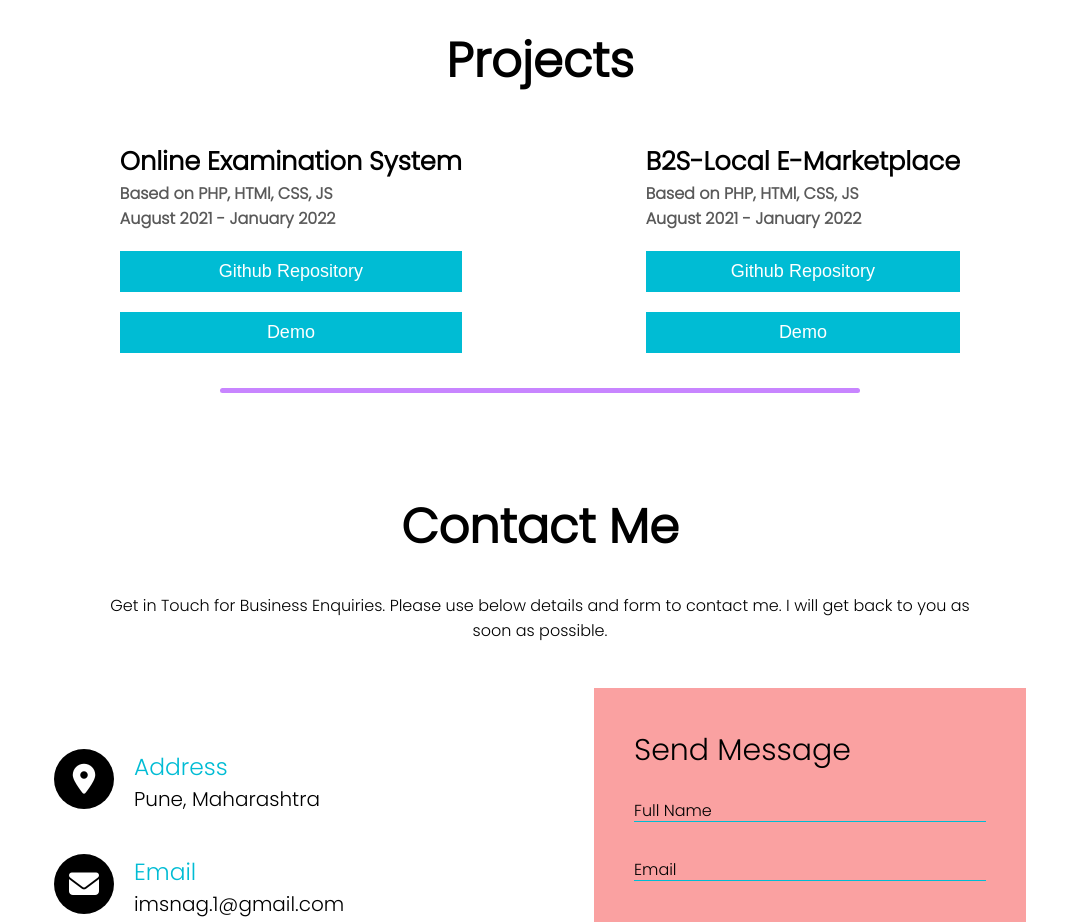
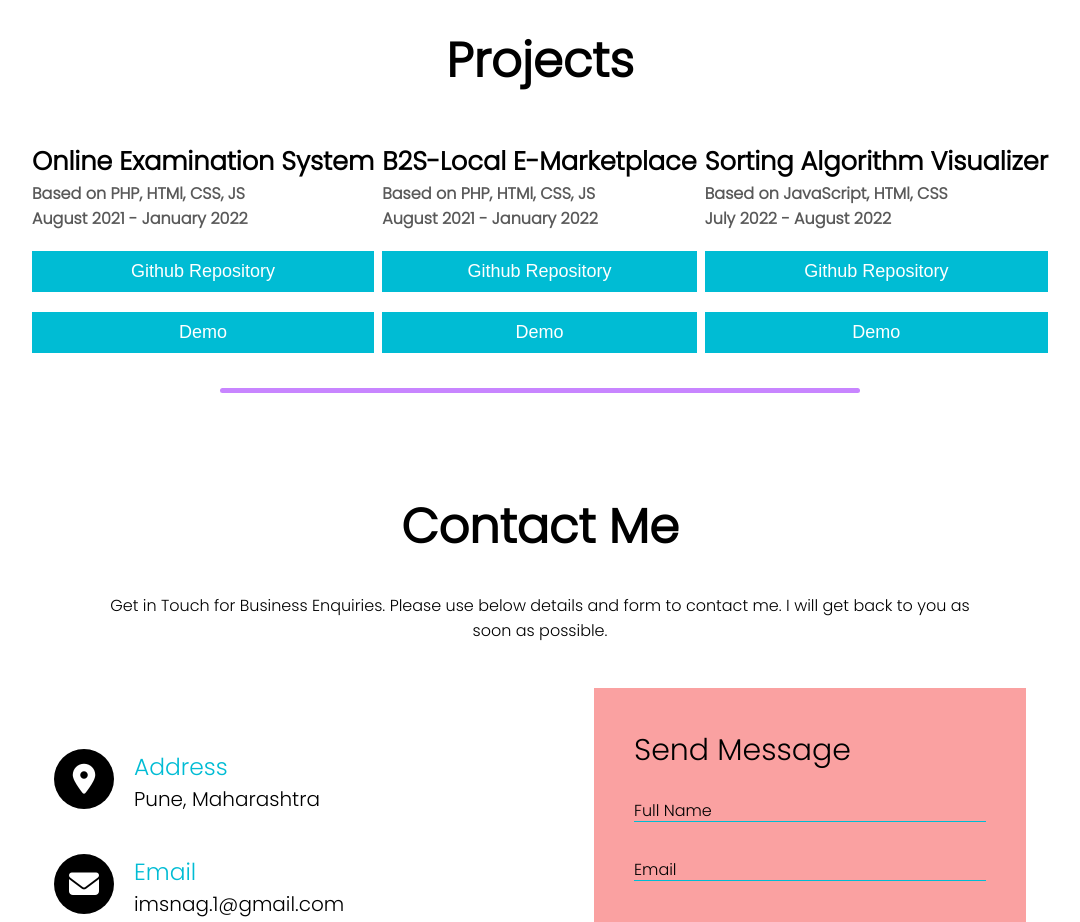
Before and after one commit to Snag-hub/portfolio, a plain HTML site: page index.html in a window 1280 px wide. Shown: the part 2220-3142 px from the top of the page, without its empty margins (100-1180 px from the left). Drawn offline with Linux system fonts and the light colour scheme.

Commit message:
add new Project and CV updated

```diff
--- a/index.html
+++ b/index.html
@@ -57,7 +57,7 @@
         I am a self-motivated individual who is always looking for new challenges and opportunities. I am a hard-working
         individual who is always willing to learn new things.
       </p>
-      <a href="Syed-Nadeem-Hussain.pdf" target="_blank"><i class="fa fa-download"></i>Download CV</a>
+      <a href="SyedNadeemResume.pdf" target="_blank"><i class="fa fa-download"></i>Download CV</a>
     </div>
   </div>
   <hr>
@@ -218,6 +218,23 @@
           </div>
         </div>
       </div>
+      <div class="projects-container">
+        <div class="projects-item">
+          <h2>Sorting Algorithm Visualizer</h2>
+          <h3>Based on JavaScript, HTMl, CSS</h3>
+          <h4>July 2022 - August 2022</h4>
+          <div class="inputBox">
+            <a href="https://github.com/Snag-hub/Sorting-Visualizer" target="_blank">
+              <input type="submit" value="Github Repository">
+            </a>
+          </div>
+          <div class="inputBox">
+            <a href="https://snag-hub.github.io/Sorting-Visualizer/" target="_blank">
+              <input type="submit" value="Demo">
+            </a>
+          </div>
+        </div>
+      </div>
     </div>
   </div>
   <hr>
```
Also changed, not shown: 2 other files.
